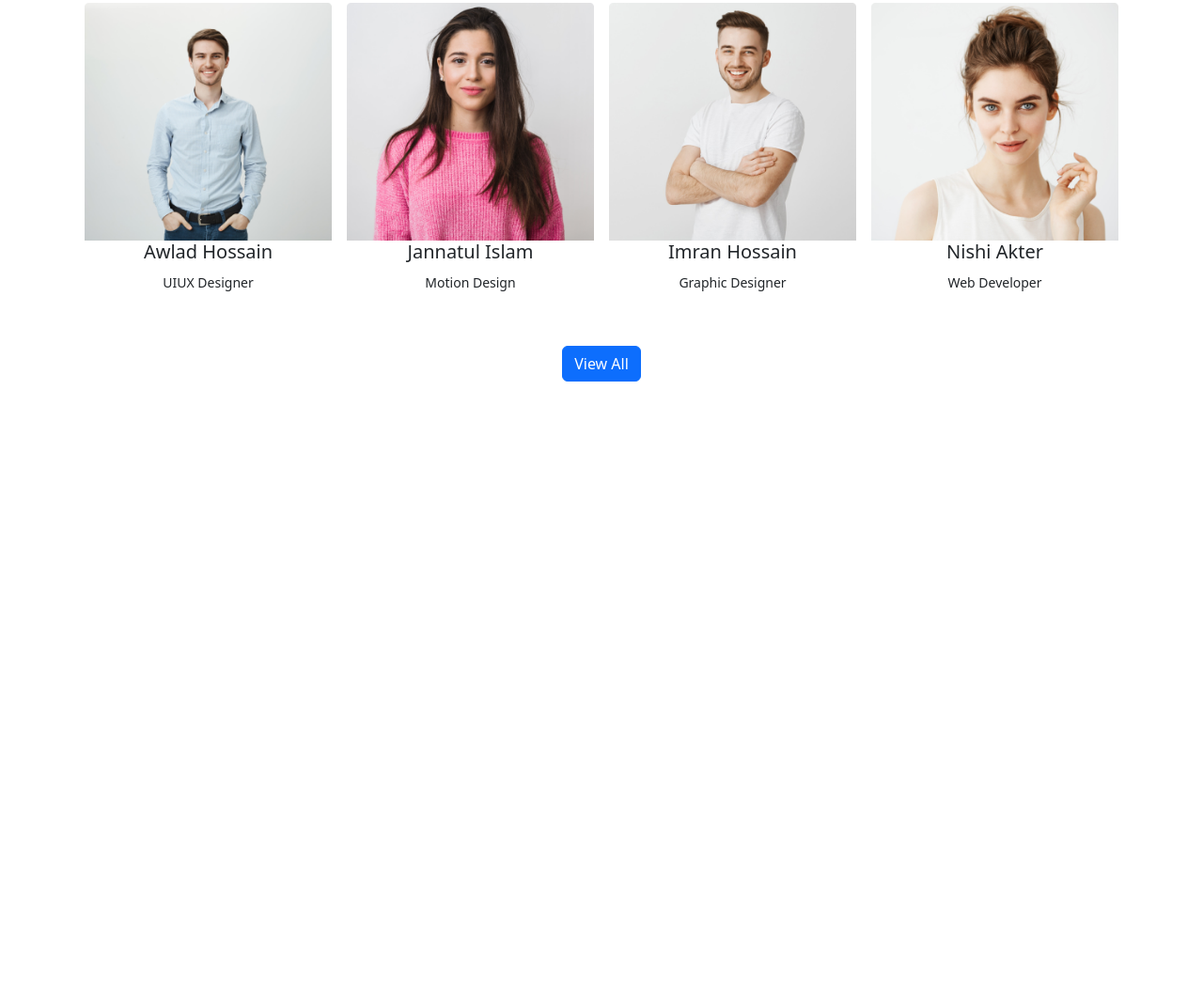
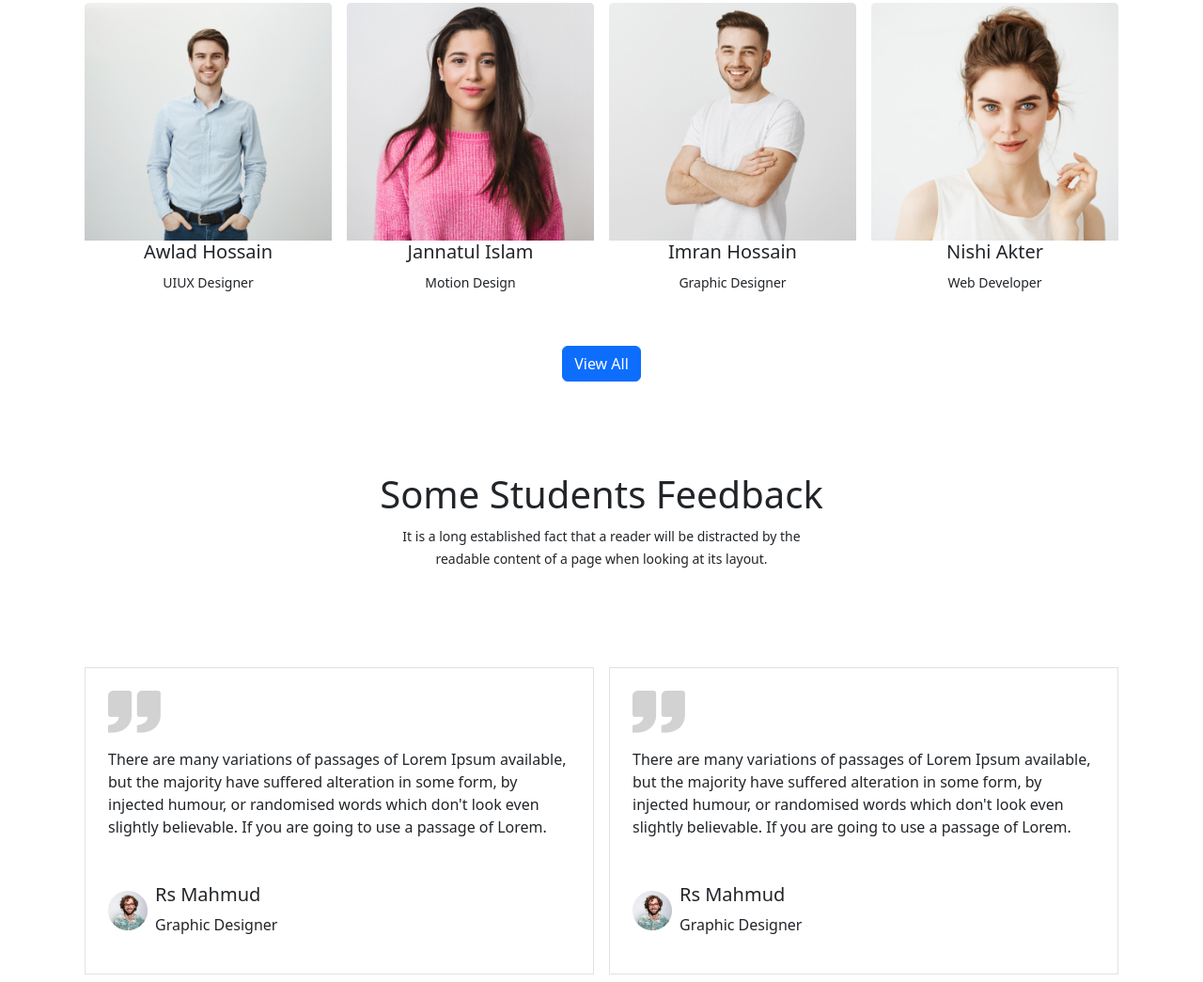
Before and after one commit to liton0023/bootstrup-assienment-pro-edu, a plain HTML site: page index.html in a window 1280 px wide. Shown: the part 3197-4242 px from the top of the page at 94% size. Before the commit the page ends 3603 px from the top, so only its background shows below. Drawn offline with nearby package versions, Linux system fonts and the light colour scheme.

Commit message:
student seedback added

```diff
--- a/index.html
+++ b/index.html
@@ -393,6 +393,60 @@
           <button class="btn btn-primary">View All</button>
         </div>
       </section>
+      <!-- suudents feadback section -->
+      <section>
+        <div class="text-center mt-5 pt-5">
+          <h1>Some Students Feedback</h1>
+          <small
+            >It is a long established fact that a reader will be distracted by
+            the <br />
+            readable content of a page when looking at its layout.</small
+          >
+        </div>
+        <div class="d-md-flex d-sm-flex mt-5 pt-5">
+          <div class="border m-2">
+           <div class="m-4">
+            <img src="images/comma.png" alt="" />
+            <p></p>
+              There are many variations of passages of Lorem Ipsum available,
+              but the majority have suffered alteration in some form, by
+              injected humour, or randomised words which don't look even
+              slightly believable. If you are going to use a passage of Lorem.
+            </p>
+          <div class="d-flex mt-5">
+           <div class="mt-2">
+             <img src="images/student/student-5.png" alt="" />
+        </div>
+           <div class="ms-2">
+            <h5>Rs Mahmud</h5>
+            <p>Graphic Designer</p>
+           </div>
+          </div>
+           </div>
+          </div>
+          <div class="border m-2">
+           <div class="m-4">
+            <img src="images/comma.png" alt="" />
+            <p></p>
+              There are many variations of passages of Lorem Ipsum available,
+              but the majority have suffered alteration in some form, by
+              injected humour, or randomised words which don't look even
+              slightly believable. If you are going to use a passage of Lorem.
+            </p>
+          <div class="d-flex mt-5">
+           <div class="mt-2">
+             <img src="images/student/student-5.png" alt="" />
+        </div>
+           <div class="ms-2">
+            <h5>Rs Mahmud</h5>
+            <p>Graphic Designer</p>
+           </div>
+          </div>
+           </div>
+          </div>
+
+        </div>
+      </section>
     </main>
     <script
       src="https://cdn.jsdelivr.net/npm/bootstrap@5.3.0-alpha1/dist/js/bootstrap.bundle.min.js"
```
